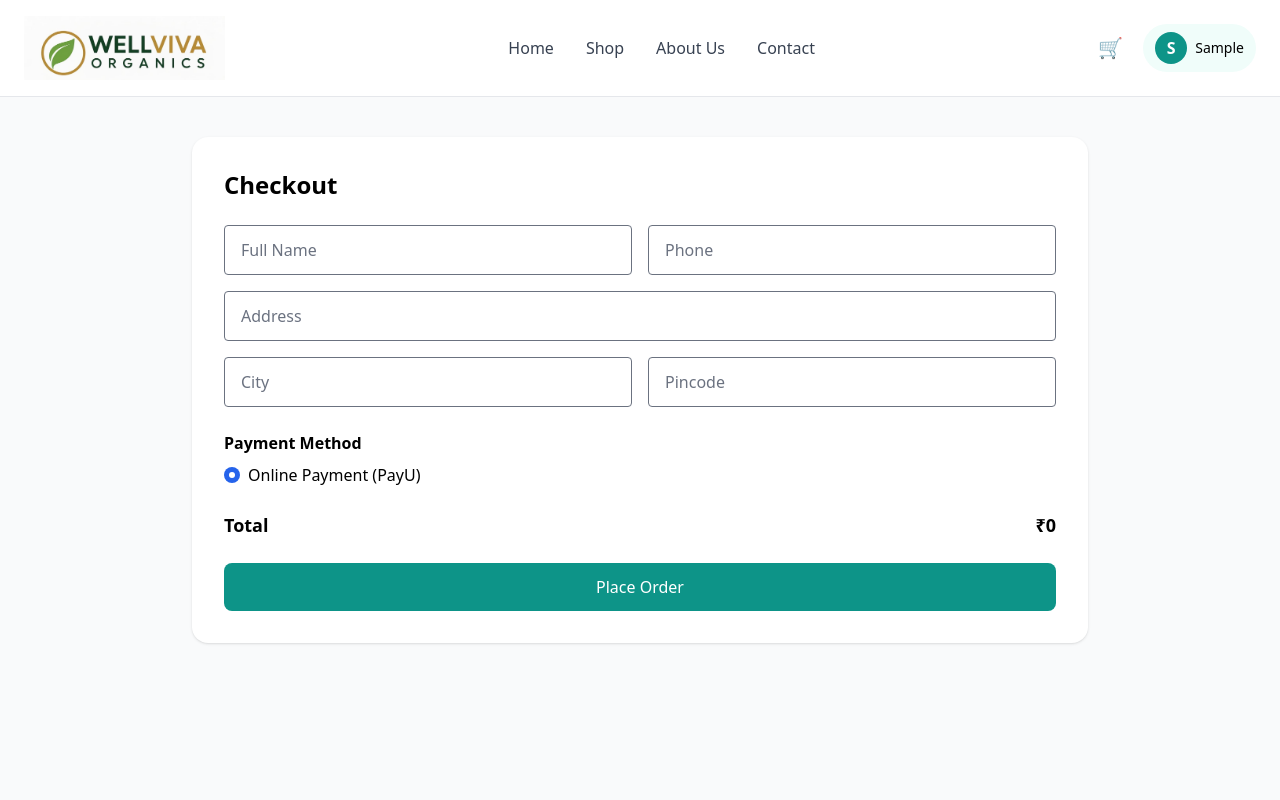
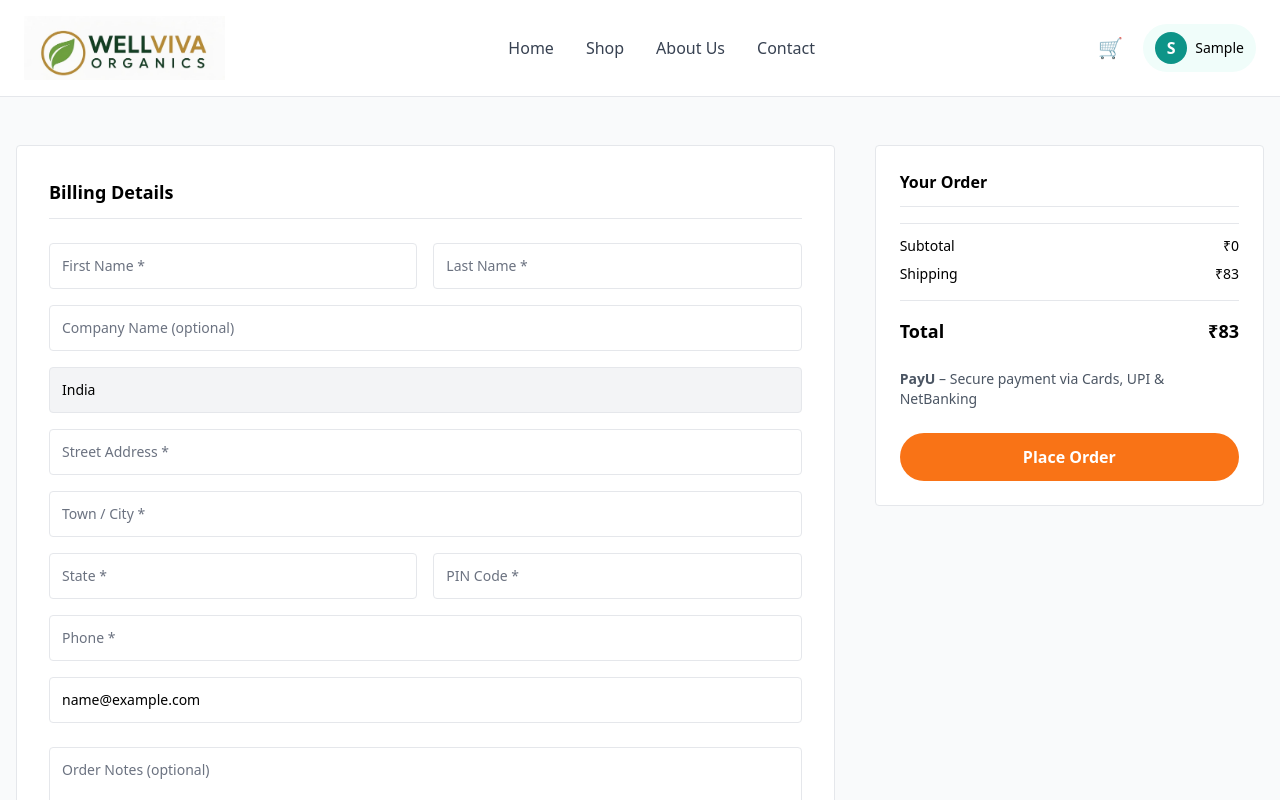
Before and after one commit to nasiruddinkhan34-prog/wellviva, a React (Vite) app in the folder client/: page /checkout in a window 1280 px wide. Shown: the top 800 px of the page. Built offline with nearby package versions, Linux system fonts and the light colour scheme; sample sign-in values are in the browser's storage.

Commit message:
Update Checkout.jsx

```diff
--- a/client/src/cart/Checkout.jsx
+++ b/client/src/cart/Checkout.jsx
@@ -3,13 +3,22 @@ import { useNavigate } from "react-router-dom";
 import { useEffect, useState } from "react";
 
 export default function Checkout() {
-  const { cart, clearCart } = useCart();
+  const { cart } = useCart();
   const navigate = useNavigate();
 
   const [user, setUser] = useState(null);
   const [loading, setLoading] = useState(false);
+  const [form, setForm] = useState({
+    firstName: "",
+    lastName: "",
+    address: "",
+    city: "",
+    state: "",
+    pincode: "",
+    phone: "",
+    email: "",
+  });
 
-  // 🔐 Auth check
   useEffect(() => {
     const token = localStorage.getItem("token");
     const storedUser = localStorage.getItem("user");
@@ -19,17 +28,23 @@ export default function Checkout() {
       return;
     }
 
-    setUser(JSON.parse(storedUser));
+    const u = JSON.parse(storedUser);
+    setUser(u);
+    setForm((f) => ({
+      ...f,
+      firstName: u.firstName || "",
+      email: u.email || "",
+    }));
   }, [navigate]);
 
-  const total = cart.reduce((sum, i) => sum + i.price * i.qty, 0);
+  const subtotal = cart.reduce((s, i) => s + i.price * i.qty, 0);
+  const shipping = 83;
+  const total = subtotal + shipping;
 
   const placeOrder = async () => {
-    if (!user) return alert("User not loaded");
     if (!cart.length) return alert("Cart is empty");
 
     setLoading(true);
-
     try {
       const res = await fetch(
         `${import.meta.env.VITE_API_BASE_URL}/payment/initiate`,
@@ -41,9 +56,9 @@ export default function Checkout() {
           },
           body: JSON.stringify({
             amount: total,
-            firstname: user.firstName,
-            email: user.email,
-            phone: "9999999999",
+            firstname: form.firstName,
+            email: form.email,
+            phone: form.phone,
             userId: user.id,
             productinfo: "Wellviva Order",
           }),
@@ -51,74 +66,125 @@ export default function Checkout() {
       );
 
       const data = await res.json();
+      if (!res.ok) throw new Error(data.message);
 
-      if (!res.ok) {
-        throw new Error(data.message || "Payment initiation failed");
-      }
+      const formEl = document.createElement("form");
+      formEl.method = "POST";
+      formEl.action = data.payuUrl;
 
-      // 🟢 Redirect to PayU
-      const form = document.createElement("form");
-      form.method = "POST";
-      form.action = data.payuUrl;
-
-      Object.entries(data.params).forEach(([key, value]) => {
-        const input = document.createElement("input");
-        input.type = "hidden";
-        input.name = key;
-        input.value = value;
-        form.appendChild(input);
+      Object.entries(data.params).forEach(([k, v]) => {
+        const i = document.createElement("input");
+        i.type = "hidden";
+        i.name = k;
+        i.value = v;
+        formEl.appendChild(i);
       });
 
-      document.body.appendChild(form);
-      form.submit();
-    } catch (err) {
-      alert(err.message);
-      console.error("Checkout error:", err);
+      document.body.appendChild(formEl);
+      formEl.submit();
+    } catch (e) {
+      alert(e.message);
     } finally {
       setLoading(false);
     }
   };
 
   return (
-    <div className="min-h-screen bg-gray-50 py-10 px-6">
-      <div className="max-w-4xl mx-auto bg-white rounded-2xl shadow p-8">
-        <h2 className="text-2xl font-bold mb-6">Checkout</h2>
+    <div className="bg-gray-50 py-12 px-4">
+      <div className="max-w-7xl mx-auto grid md:grid-cols-3 gap-10">
+        {/* LEFT – BILLING */}
+        <div className="md:col-span-2 bg-white p-8 border rounded">
+          <h2 className="text-lg font-semibold mb-6 border-b pb-3">
+            Billing Details
+          </h2>
 
-        {/* ADDRESS */}
-        <div className="grid grid-cols-1 md:grid-cols-2 gap-4 mb-6">
-          <input className="border px-4 py-3 rounded" placeholder="Full Name" />
-          <input className="border px-4 py-3 rounded" placeholder="Phone" />
-          <input
-            className="border px-4 py-3 rounded md:col-span-2"
-            placeholder="Address"
-          />
-          <input className="border px-4 py-3 rounded" placeholder="City" />
-          <input className="border px-4 py-3 rounded" placeholder="Pincode" />
+          <div className="grid grid-cols-2 gap-4">
+            <input placeholder="First Name *" className="input" />
+            <input placeholder="Last Name *" className="input" />
           </div>
 
-        {/* PAYMENT */}
-        <div className="mb-6">
-          <h3 className="font-semibold mb-2">Payment Method</h3>
-          <label className="flex items-center gap-2">
-            <input type="radio" checked readOnly />
-            Online Payment (PayU)
-          </label>
+          <input placeholder="Company Name (optional)" className="input mt-4" />
+          <input value="India" disabled className="input mt-4 bg-gray-100" />
+
+          <input placeholder="Street Address *" className="input mt-4" />
+          <input placeholder="Town / City *" className="input mt-4" />
+
+          <div className="grid grid-cols-2 gap-4 mt-4">
+            <input placeholder="State *" className="input" />
+            <input placeholder="PIN Code *" className="input" />
           </div>
 
-        {/* SUMMARY */}
-        <div className="flex justify-between text-lg font-bold mb-6">
+          <input
+            placeholder="Phone *"
+            className="input mt-4"
+            value={form.phone}
+            onChange={(e) => setForm({ ...form, phone: e.target.value })}
+          />
+          <input
+            placeholder="Email Address *"
+            className="input mt-4"
+            value={form.email}
+            onChange={(e) => setForm({ ...form, email: e.target.value })}
+          />
+
+          <textarea
+            placeholder="Order Notes (optional)"
+            className="input mt-6 h-24"
+          />
+        </div>
+
+        {/* RIGHT – ORDER SUMMARY */}
+        <div className="bg-white p-6 border rounded h-fit">
+          <h3 className="font-semibold border-b pb-3 mb-4">Your Order</h3>
+
+          {cart.map((item) => (
+            <div key={item.id} className="flex justify-between text-sm mb-2">
+              <span>
+                {item.name} × {item.qty}
+              </span>
+              <span>₹{item.price * item.qty}</span>
+            </div>
+          ))}
+
+          <div className="flex justify-between border-t pt-3 mt-3 text-sm">
+            <span>Subtotal</span>
+            <span>₹{subtotal}</span>
+          </div>
+
+          <div className="flex justify-between text-sm mt-2">
+            <span>Shipping</span>
+            <span>₹{shipping}</span>
+          </div>
+
+          <div className="flex justify-between font-bold text-lg mt-4 border-t pt-4">
             <span>Total</span>
             <span>₹{total}</span>
+          </div>
+
+          <div className="mt-6 text-sm text-gray-600">
+            <strong>PayU</strong> – Secure payment via Cards, UPI & NetBanking
           </div>
 
           <button
             disabled={loading}
             onClick={placeOrder}
-          className="w-full bg-teal-600 text-white py-3 rounded-lg hover:bg-teal-700 disabled:opacity-50"
+            className="w-full mt-6 bg-orange-500 hover:bg-orange-600 text-white py-3 rounded-full font-semibold disabled:opacity-50"
           >
-          {loading ? "Redirecting to PayU..." : "Place Order"}
+            {loading ? "Redirecting..." : "Place Order"}
           </button>
         </div>
       </div>
+
+      {/* INPUT STYLE */}
+      <style>{`
+        .input {
+          width: 100%;
+          border: 1px solid #e5e7eb;
+          padding: 10px 12px;
+          border-radius: 4px;
+          font-size: 14px;
+        }
+      `}</style>
+    </div>
   );
 }
```
Lines whose indentation alone changed are shown as unchanged.
